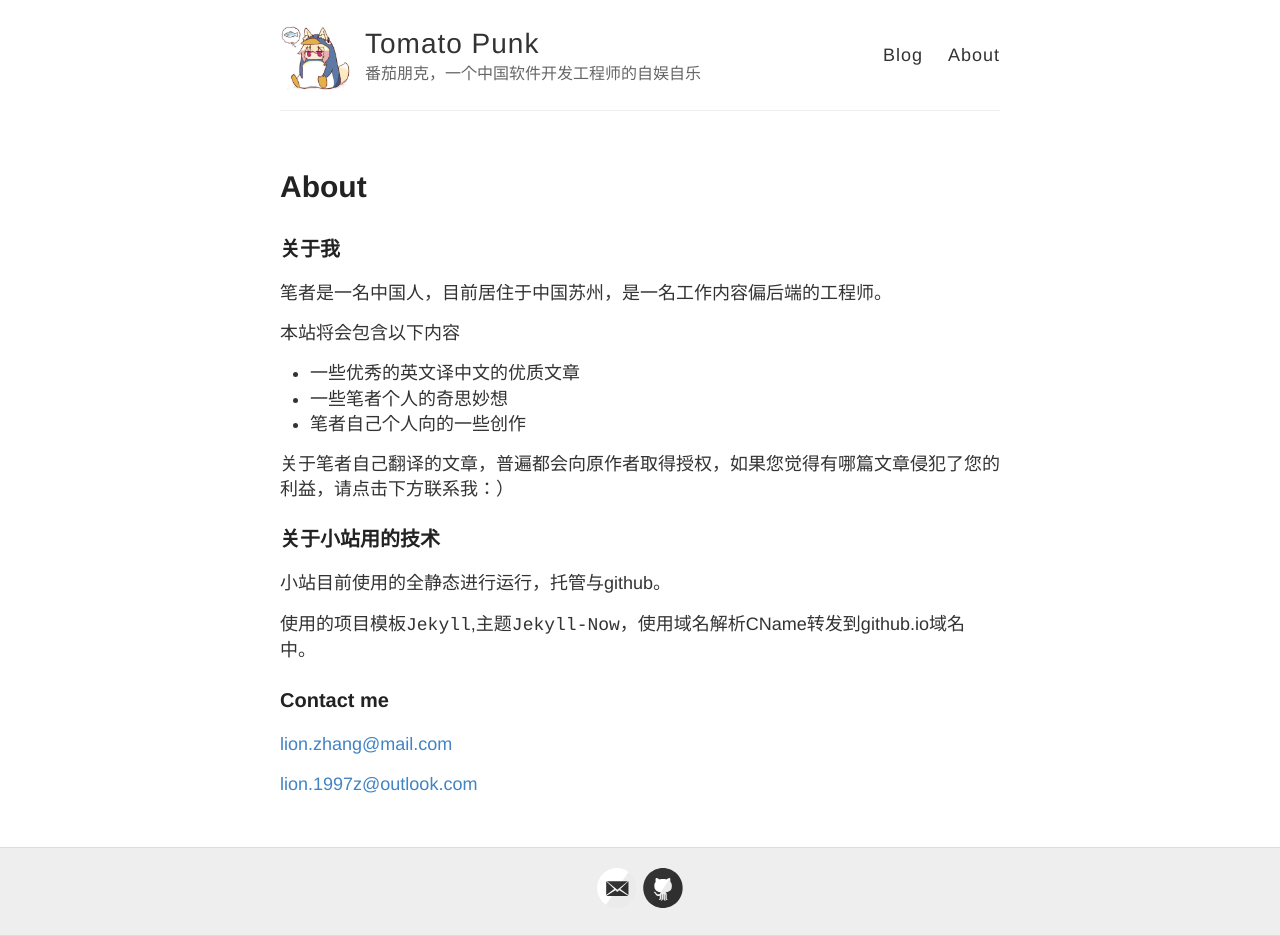
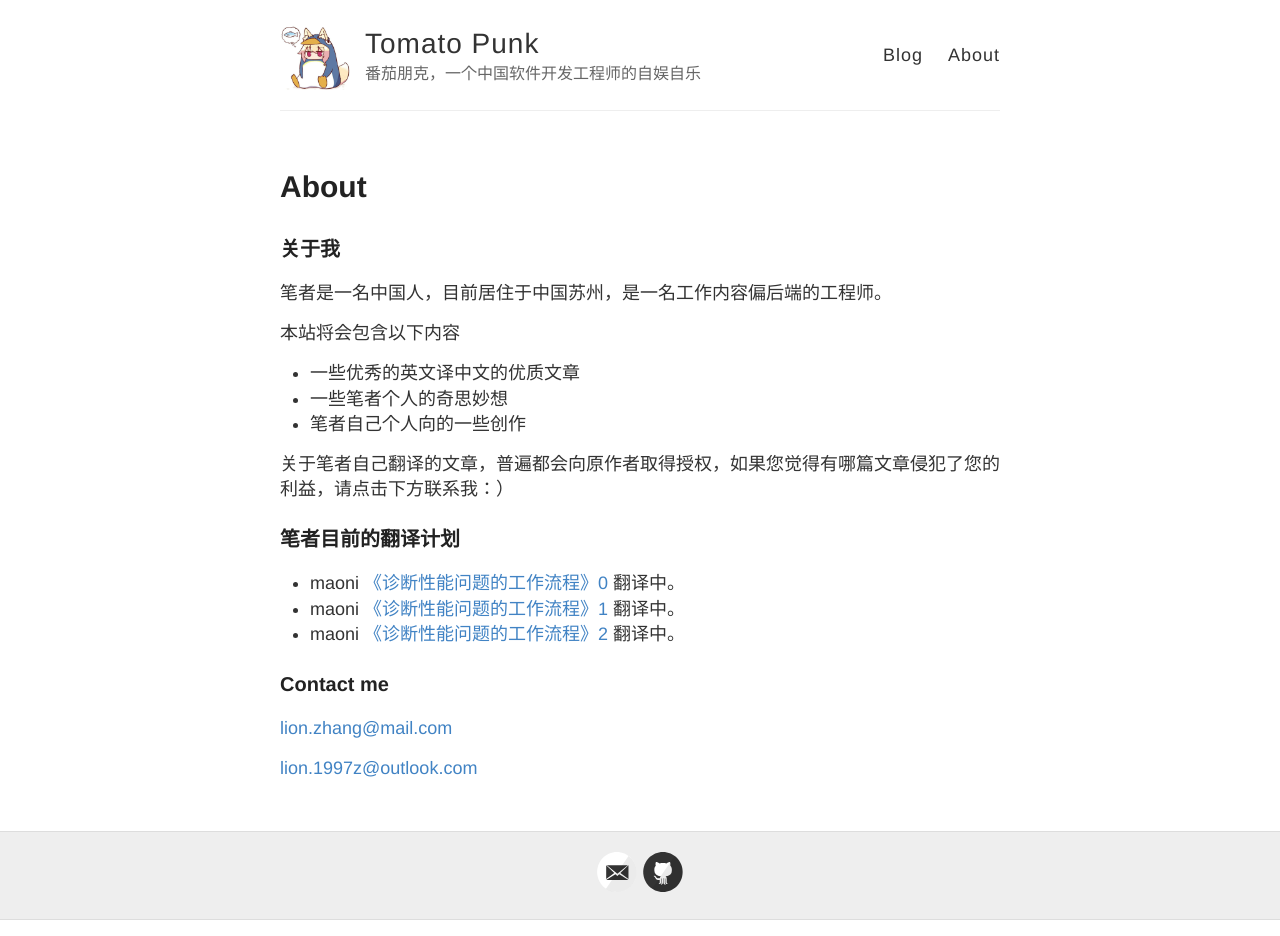
Before and after one commit to tomatopunk/tomatopunk.github.io, a Jekyll site: the page built from about.md, in a window 1280 px wide. Built offline with Jekyll 4.4.1, drawn with Linux system fonts in a browser that asks for light colours.

Commit message:
add some files

```diff
--- a/about.md
+++ b/about.md
@@ -16,14 +16,10 @@ permalink: /about/
 
 > 关于笔者自己翻译的文章，普遍都会向原作者取得授权，如果您觉得有哪篇文章侵犯了您的利益，请点击下方联系我：）
 
-
-### 关于小站用的技术
-
-小站目前使用的全静态进行运行，托管与github。
-
-使用的项目模板`Jekyll`,主题`Jekyll-Now`，使用域名解析CName转发到github.io域名中。
-
-
+### 笔者目前的翻译计划
+* maoni [《诊断性能问题的工作流程》0](https://murph.site/%E8%AF%8A%E6%96%AD%E6%80%A7%E8%83%BD%E9%97%AE%E9%A2%98%E7%9A%84%E5%B7%A5%E4%BD%9C%E6%B5%81%E7%A8%8B-part-0/) 翻译中。
+* maoni [《诊断性能问题的工作流程》1](https://murph.site/%E8%AF%8A%E6%96%AD%E6%80%A7%E8%83%BD%E9%97%AE%E9%A2%98%E7%9A%84%E5%B7%A5%E4%BD%9C%E6%B5%81%E7%A8%8B-part-1/) 翻译中。
+* maoni [《诊断性能问题的工作流程》2](https://murph.site/%E8%AF%8A%E6%96%AD%E6%80%A7%E8%83%BD%E9%97%AE%E9%A2%98%E7%9A%84%E5%B7%A5%E4%BD%9C%E6%B5%81%E7%A8%8B-part-2/) 翻译中。
 
 ### Contact me
 
```
Also changed, not shown: README.md.
